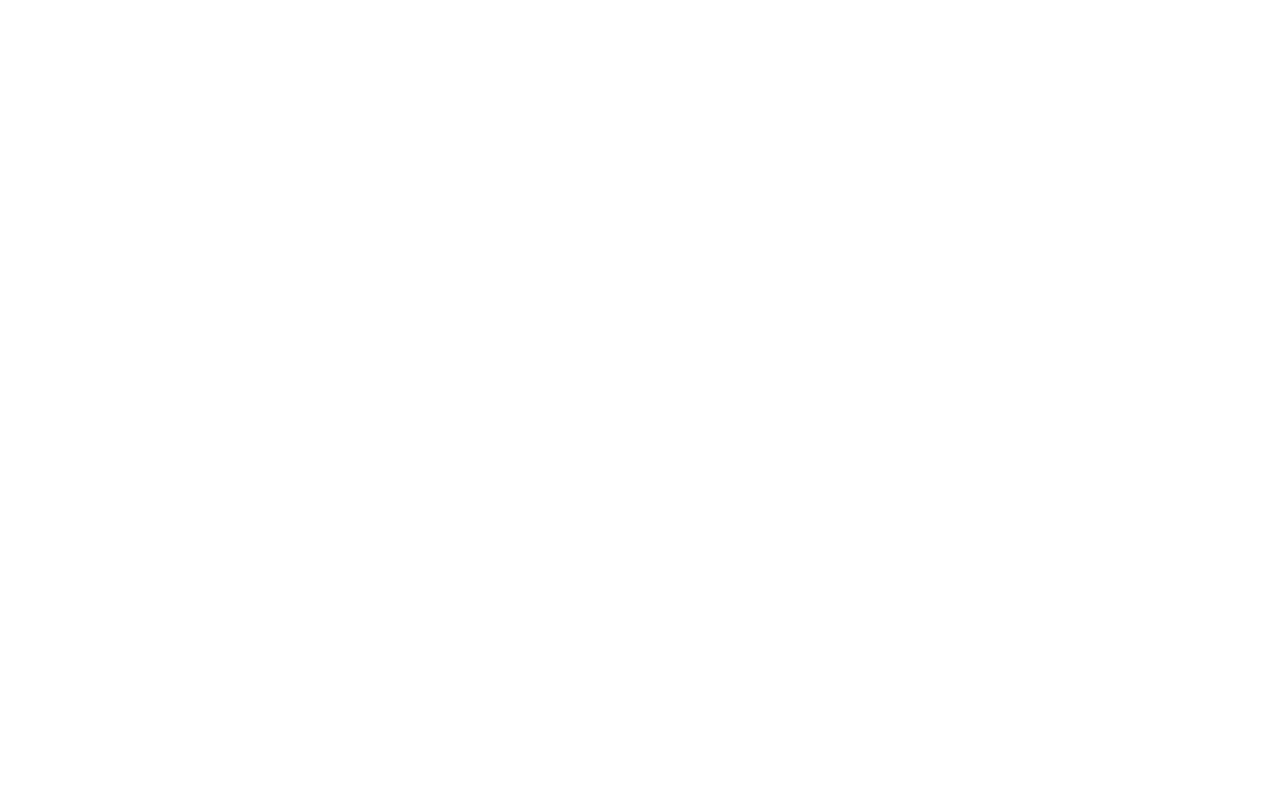
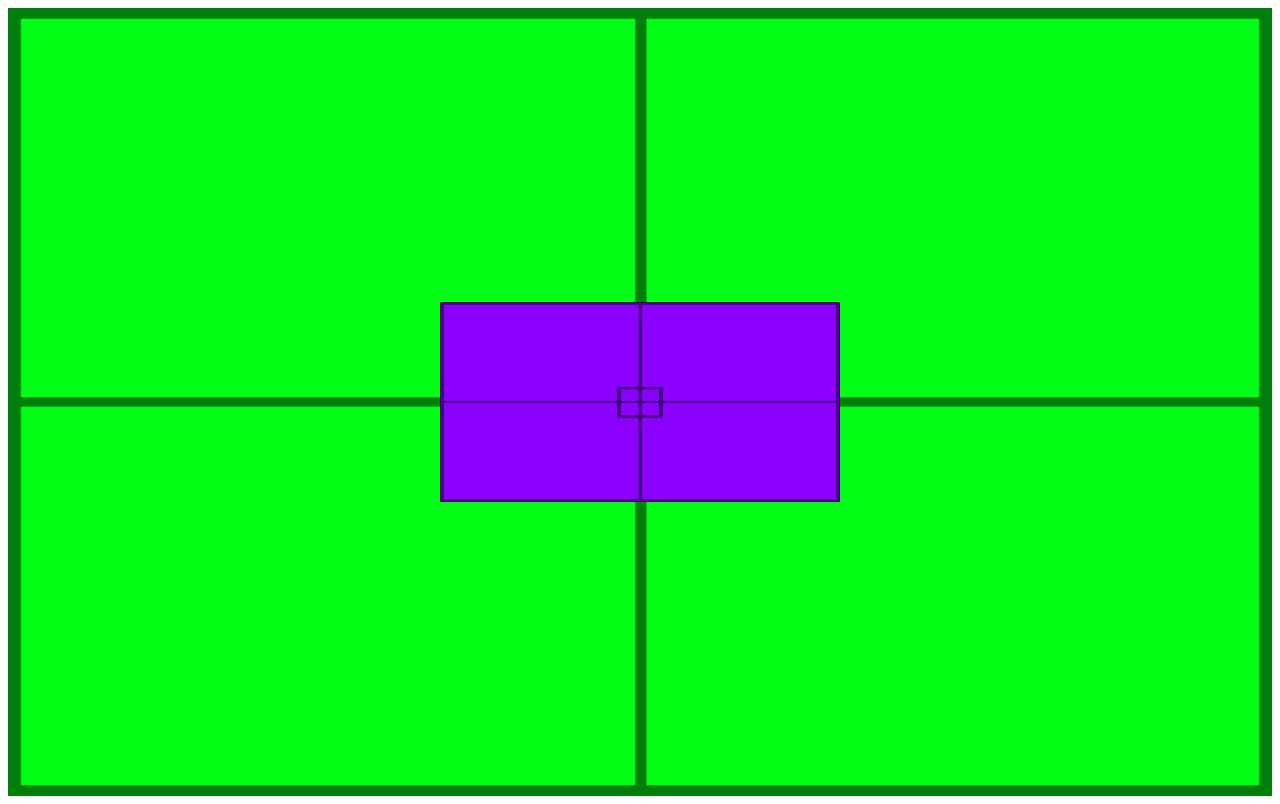
Before and after one commit to shotz000/HTML5-CSS, a plain HTML site: page exercicios/ex0022/fundo004.html in a window 1280 px wide. Drawn offline with Linux system fonts and the light colour scheme.

Commit message:
atualização do repositorio
att

```diff
--- a/exercicios/ex0022/fundo004.html
+++ b/exercicios/ex0022/fundo004.html
@@ -3,9 +3,39 @@
 <head>
     <meta charset="UTF-8">
     <meta name="viewport" content="width=device-width, initial-scale=1.0">
-    <title>Document</title>
+    <title>Alinhamento Vertical</title>
+    <style>
+         #container {
+            background-image: url('imagens/target001.png');
+            background-size: 100% 100%;
+
+            position: relative;
+            height: 96vh;
+            padding: 10px;
+            background-color:rgb(0, 255, 21)
+        }
+        #conteudo {
+            background-image: url('imagens/target001.png');
+            background-size: 100% 100%;
+
+            position: absolute;
+            height: 200px;
+            width: 400px;
+            background-color:rgb(140, 0, 255);
+
+            left: 50%;
+            top: 50%;
+
+            transform: translate(-50%, -50%);
+
+        }
+    </style>
 </head>
 <body>
+<section id="container">
+    <article id="conteudo">
 
+    </article>
+</section>
 </body>
 </html>
```
Also changed, not shown: exercicios/ex0022/fundo003.html (+1 -1 lines).
